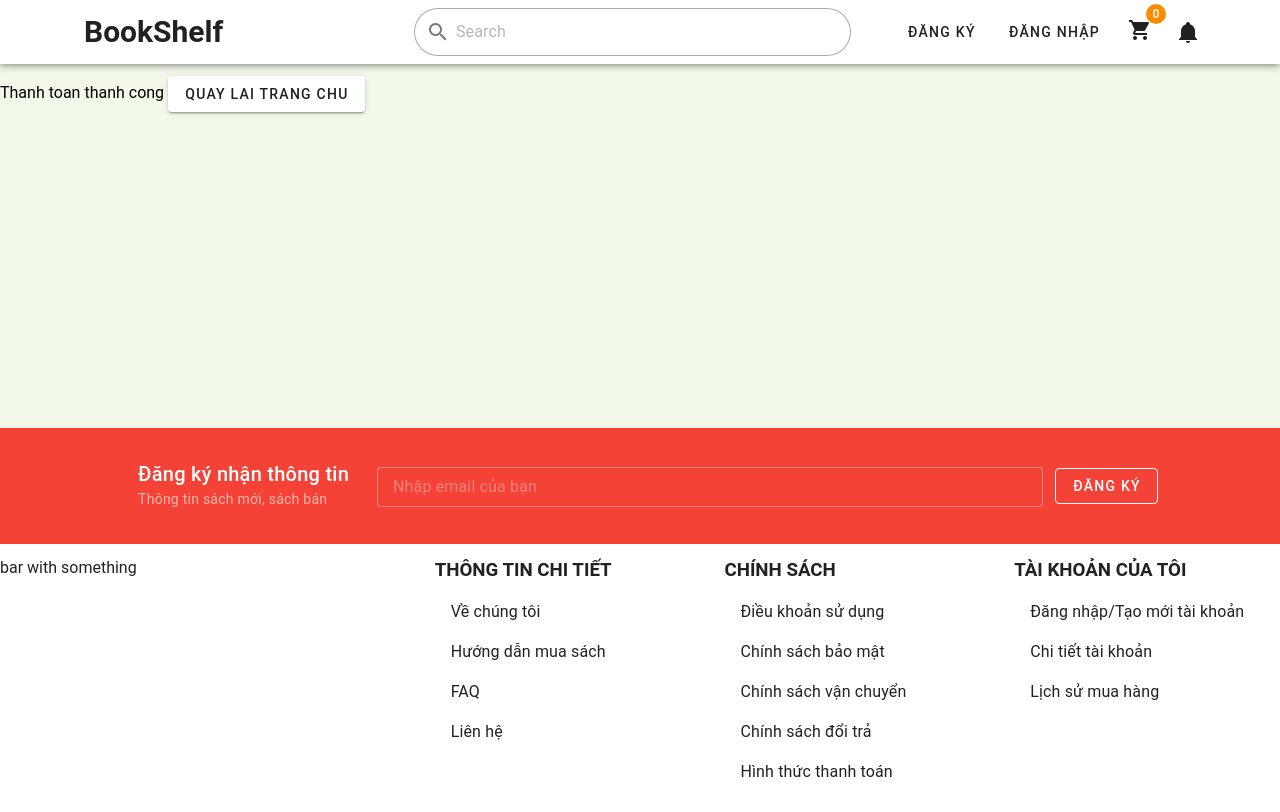
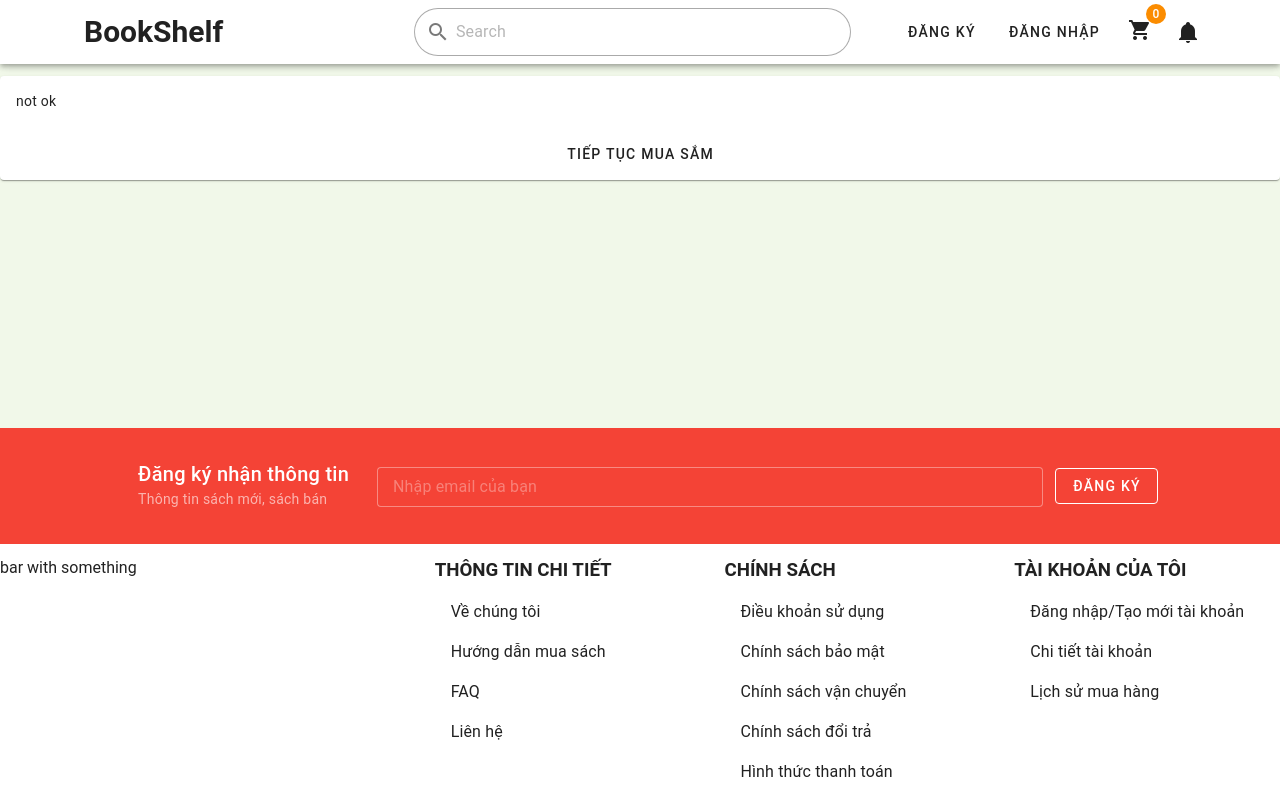
Before and after one commit to B5u2423/Bookstore-Website, a Vue app in the folder frontend/: page /payment/call-back in a window 1280 px wide. Built offline with nearby package versions, Linux system fonts and the light colour scheme.

Commit message:
Update payment callback page

```diff
--- a/frontend/src/views/ecom/PaymentCallback.vue
+++ b/frontend/src/views/ecom/PaymentCallback.vue
@@ -1,6 +1,24 @@
-<script setup></script>
+<script setup>
+import { useRoute } from 'vue-router';
+
+
+  const route = useRoute()
+</script>
 
 <template>
-  Thanh toan thanh cong
-  <v-btn :to="{ name: 'landing' }">Quay lai trang chu</v-btn>
+  <v-card>
+
+    <v-card-text>
+
+  <template v-if="route.query.vnp_ResponseCode === '00'">
+    ok
+  </template>
+  <template v-else>
+    not ok
+  </template>
+    </v-card-text>
+  <v-card-actions class="justify-center align-center">
+    <v-btn>Tiếp tục mua sắm</v-btn>
+  </v-card-actions>
+  </v-card>
 </template>
```
